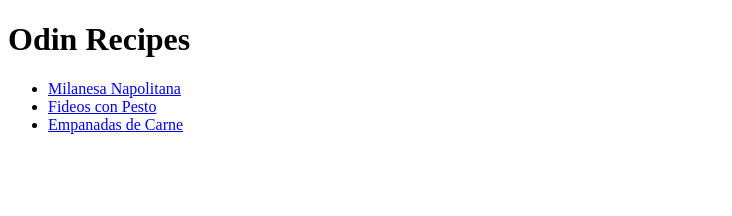
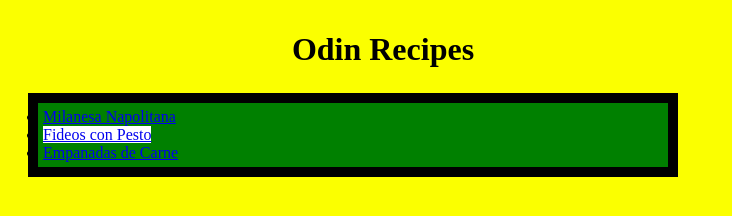
Before and after one commit to Mesitor/odin-recipes, a plain HTML site: page index.html in a window 1280 px wide. Shown: the whole page, without its empty margins (0-732 px from the left). Drawn offline with Linux system fonts and the light colour scheme.

Commit message:
Editar archivo html y modificar style.css

```diff
--- a/index.html
+++ b/index.html
@@ -3,13 +3,14 @@
     <header>
         <meta charset="UTF-8">
         <title>Recipes</title>
+        <link rel="stylesheet" href="style.css">
     </header>
 
     <body>
         <h1>Odin Recipes</h1>
         <ul>
             <li><a href="recipes/milanese.html">Milanesa Napolitana</a></li>
-            <li><a href="recipes/pesto.html">Fideos con Pesto</a></li>
+            <li><a id="pesto" href="recipes/pesto.html">Fideos con Pesto</a></li>
             <li><a href="recipes/empanadas.html">Empanadas de Carne</a></li>
         </ul>
 
--- /dev/null
+++ b/style.css
@@ -0,0 +1,32 @@
+html{
+    box-sizing: border-box;
+}
+
+*,
+*::before,
+*::after{
+    box-sizing: inherit;
+}
+
+body{
+    background-color: rgb(251, 255, 0);
+}
+
+h1{
+    text-align: center;
+    width: 750px;
+    height: 50px;
+    padding: 10px;
+}
+
+ul{
+    background-color: green;
+    width: 650px;
+    margin: 20px;
+    padding: 5px;
+    border: 10px solid black;
+}
+
+#pesto{
+    background-color: white;
+}
```
